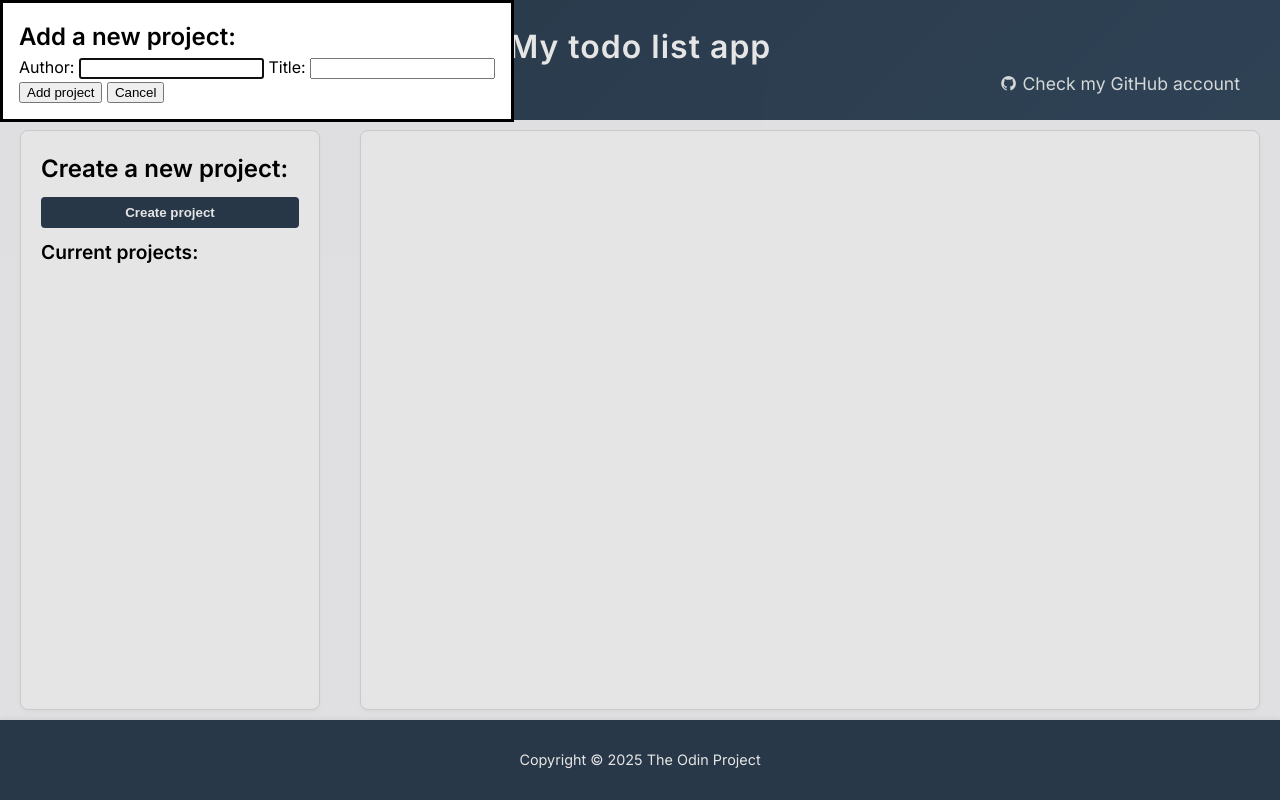
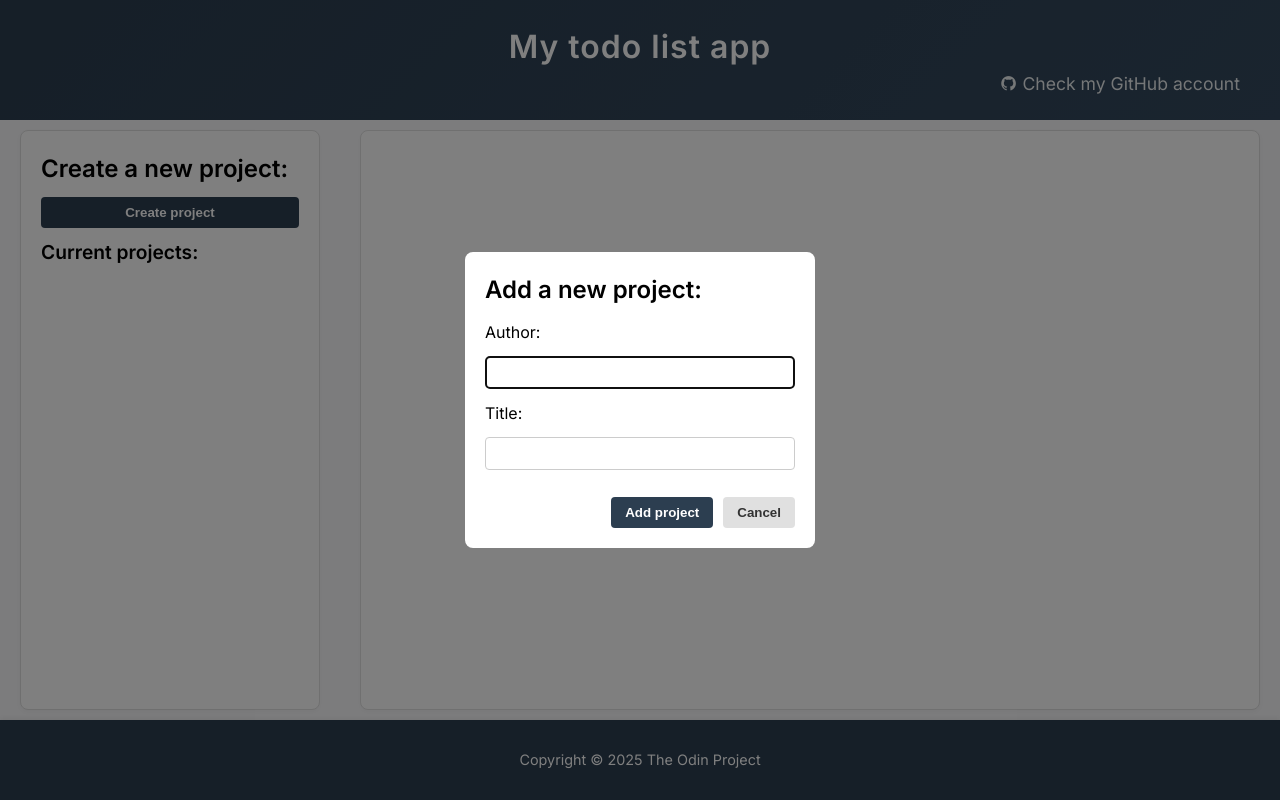
Before and after one commit to pawelgawron3/odin-todo-list, a website built with webpack: page src/template.html in a window 1280 px wide. Both pictures are taken after a click on the button "Create project". Built offline with nearby package versions, Linux system fonts and the light colour scheme.

Commit message:
Add styling for dialog element

```diff
--- a/src/styles.css
+++ b/src/styles.css
@@ -131,3 +131,59 @@ footer {
   font-size: 0.9rem;
   box-shadow: 0 -2px 4px rgba(0, 0, 0, 0.05);
 }
+
+#createProjectDialog {
+  position: fixed;
+  top: 50%;
+  left: 50%;
+  transform: translate(-50%, -50%);
+  padding: 20px;
+  border: none;
+  border-radius: 8px;
+  width: 350px;
+}
+
+#createProjectDialog::backdrop {
+  background-color: rgba(0, 0, 0, 0.5);
+}
+
+#createProjectForm {
+  display: flex;
+  flex-direction: column;
+  gap: 12px;
+}
+
+#createProjectForm label {
+  font-weight: 500;
+}
+
+#createProjectForm input {
+  padding: 8px 10px;
+  border: 1px solid #ccc;
+  border-radius: 4px;
+}
+
+.form-actions {
+  display: flex;
+  justify-content: flex-end;
+  gap: 10px;
+  margin-top: 15px;
+}
+
+.form-actions button {
+  padding: 8px 14px;
+  border: none;
+  border-radius: 4px;
+  cursor: pointer;
+  font-weight: 600;
+}
+
+.form-actions > button[type="submit"] {
+  background-color: #2c3e50;
+  color: white;
+}
+
+#cancelProjectBtn {
+  background-color: #e0e0e0;
+  color: #333;
+}
```
